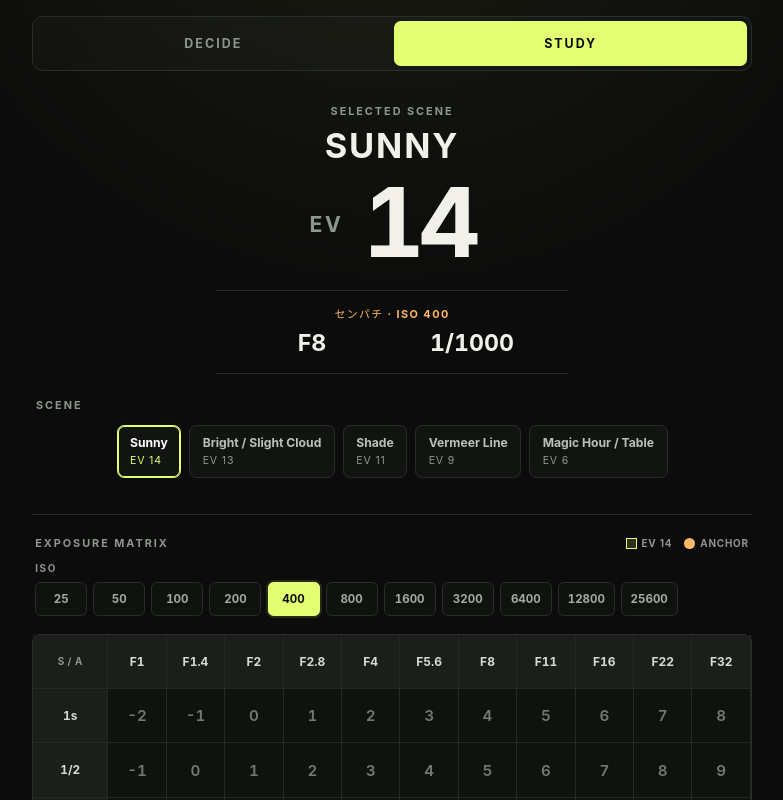
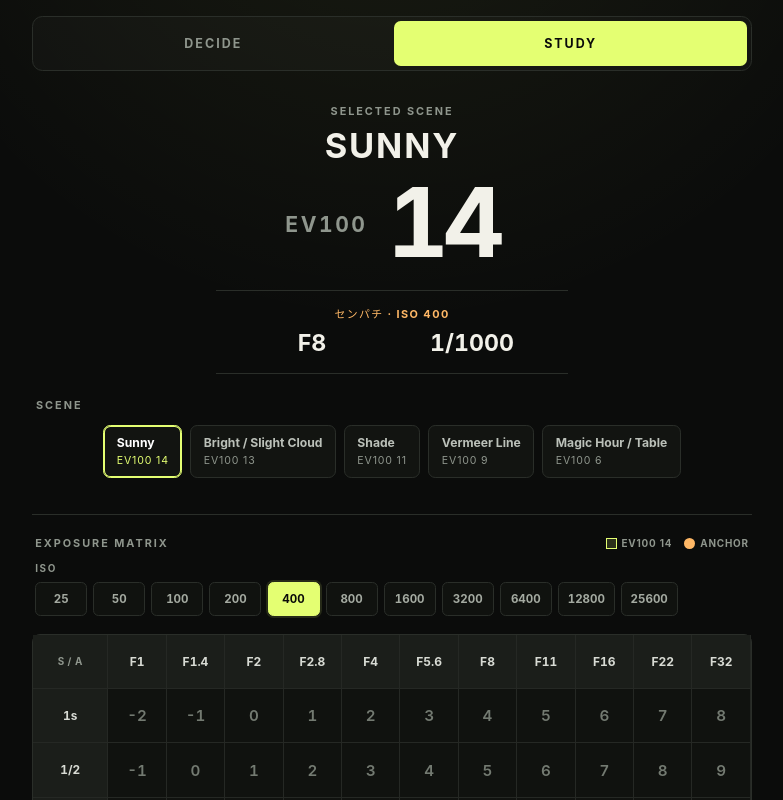
Before and after one commit to marquisladybug/Exposure-Decision-Tool, a React (Vite) app: page / in a window 1280 px wide. Both pictures are taken after a click on the button "STUDY". Shown: the top 800 px of the page, without its empty margins (248-1031 px from the left). Built offline with nearby package versions, Linux system fonts and the light colour scheme.

Commit message:
Clarify scene exposure as EV100

```diff
--- a/src/components/SceneReadout.tsx
+++ b/src/components/SceneReadout.tsx
@@ -9,7 +9,7 @@ export function SceneReadout({ scene }: { scene: Scene }) {
     <header className="scene-readout">
       <p className="eyebrow">SELECTED SCENE</p>
       <h1>{scene.displayName}</h1>
-      <div className="ev-readout"><span>EV</span> {scene.ev100}</div>
+      <div className="ev-readout"><span>EV100</span> {scene.ev100}</div>
       <div className="anchor-readout">
         <div className="anchor-title">
           {scene.mnemonic ? `${scene.mnemonic} · ` : 'ANCHOR · '}ISO {scene.anchor.iso}
--- a/src/components/SceneSelector.tsx
+++ b/src/components/SceneSelector.tsx
@@ -18,7 +18,7 @@ export function SceneSelector({ scenes, selectedId, onSelect }: Props) {
             onClick={() => onSelect(scene)}
             aria-pressed={scene.id === selectedId}
           >
-            <span>{scene.name}</span><span>EV {scene.ev100}</span>
+            <span>{scene.name}</span><span>EV100 {scene.ev100}</span>
           </button>
         ))}
       </div>
--- a/src/components/StudyMatrix.tsx
+++ b/src/components/StudyMatrix.tsx
@@ -18,7 +18,7 @@ export function StudyMatrix({ scene, isoId, onIsoChange }: Props) {
         <div className="study-heading-row">
           <div className="section-label">EXPOSURE MATRIX</div>
           <div className="legend">
-            <span><i className="legend-line" />EV {scene.ev100}</span>
+            <span><i className="legend-line" />EV100 {scene.ev100}</span>
             <span><i className="legend-anchor" />ANCHOR</span>
           </div>
         </div>
@@ -37,13 +37,13 @@ export function StudyMatrix({ scene, isoId, onIsoChange }: Props) {
               <tr key={shutter.id}>
                 <th scope="row">{shutter.label}</th>
                 {APERTURES.map((aperture) => {
-                  const ev = exposureValue(aperture.value, shutter.value, iso.value)
-                  const isLine = ev === scene.ev100
+                  const cellEv100 = exposureValue(aperture.value, shutter.value, iso.value)
+                  const isSceneEvLine = cellEv100 === scene.ev100
                   const isAnchor = aperture.id === scene.anchor.apertureId && shutter.id === scene.anchor.shutterId
-                  const className = [isLine && 'ev-line', isAnchor && 'anchor-cell'].filter(Boolean).join(' ')
+                  const className = [isSceneEvLine && 'ev-line', isAnchor && 'anchor-cell'].filter(Boolean).join(' ')
                   return (
                     <td key={aperture.id} className={className}>
-                      <span>{ev}</span>{isAnchor && <i aria-label="Scene anchor" />}
+                      <span>{cellEv100}</span>{isAnchor && <i aria-label="Scene anchor" />}
                     </td>
                   )
                 })}
```
Also changed, not shown: 1 other file (tests, documents, lock files or other folders).
